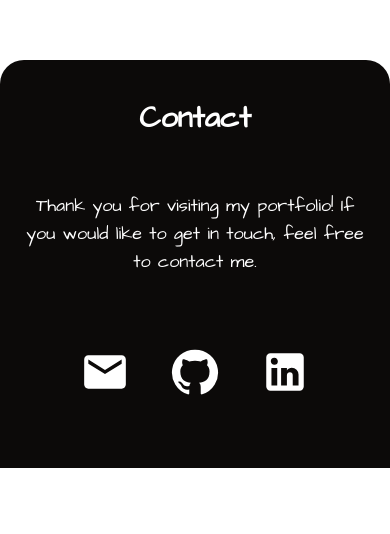
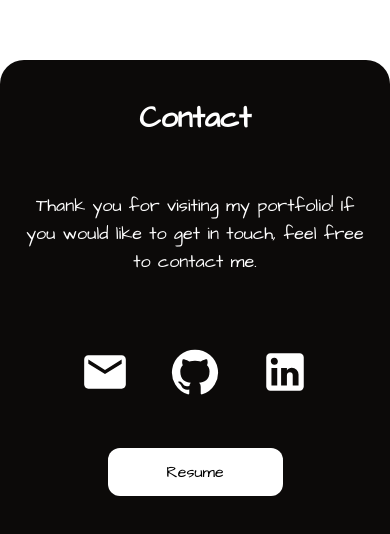
Before and after one commit to nareshkumarnandam/portfolio-official, a React (Create React App) app: page / in a window 390 px wide. Shown: the part 5813-6347 px from the top of the page. Before the commit the page ends 6281 px from the top, so only its background shows below. Built offline with nearby package versions, Linux system fonts and the light colour scheme.

Commit message:
added resume button in contact for small screens

```diff
--- a/src/components/Contact.js
+++ b/src/components/Contact.js
@@ -3,8 +3,17 @@ import EmailIcon from "@mui/icons-material/Email";
 import GitHubIcon from "@mui/icons-material/GitHub";
 import LinkedInIcon from "@mui/icons-material/LinkedIn";
 import { Tooltip } from "@mui/material";
+import resume from "../assets/Resume/Naresh_Kumar_Nandam.pdf";
 
 const Contact = () => {
+    const handleDownloadResume = () => {
+        const link = document.createElement("a");
+        link.href = resume;
+        link.setAttribute("download", "Naresh_Kumar_Nandam.pdf");
+        document.body.appendChild(link);
+        link.click();
+        document.body.removeChild(link);
+      };
   return (
     <div
       id="contact"
@@ -39,6 +48,19 @@ const Contact = () => {
           </a>
         </Tooltip>
       </div>
+      <div className="flex w-full h-full lg:hidden items-center justify-center mt-5">
+                {/* <Button text="Resume" className="bg-black rounded-xl active:scale-95 transition-all text-white w-1/2 h-12" onClick={handleDownloadResume}/>
+                 */}
+                  <Tooltip title="Click to download my Resume" arrow>
+                  <button
+                    className="bg-white rounded-xl active:scale-95 transition-all text-black w-1/2 h-12"
+                    onClick={handleDownloadResume}
+                  >
+                    Resume
+                  </button>
+
+                  </Tooltip>
+        </div>
     </div>
   );
 };
```
